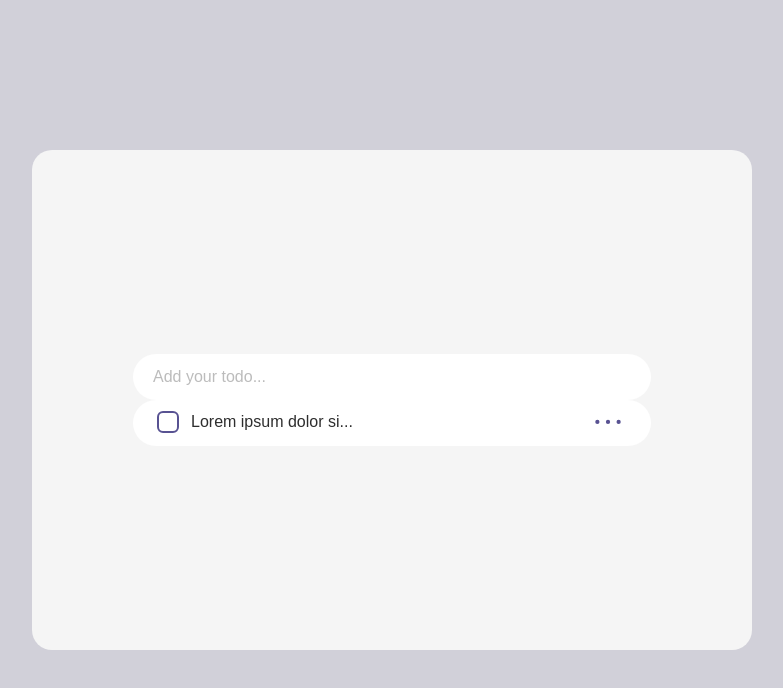
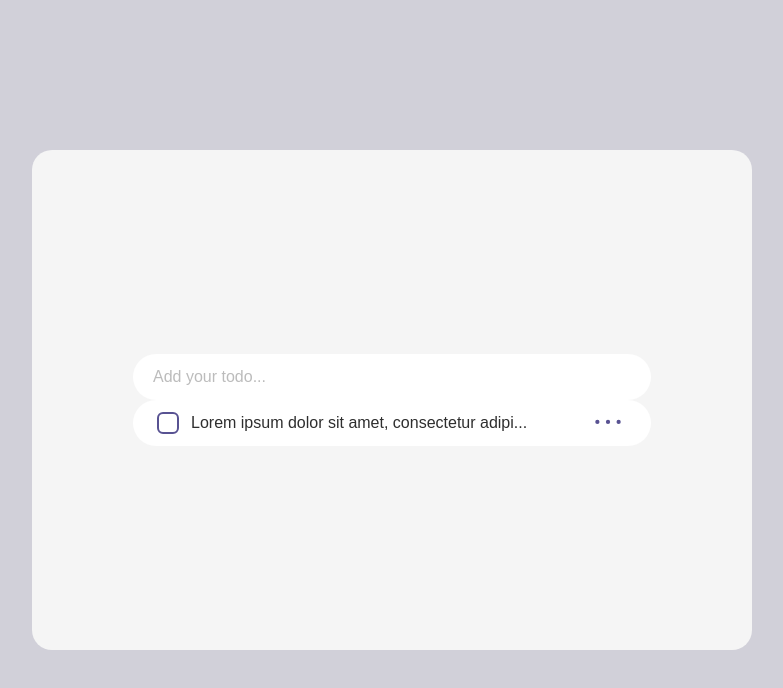
Before and after one commit to pploythehuman/TodoList, a React (Create React App) app: page / in a window 1280 px wide. Shown: the top 688 px of the page, without its empty margins (248-1031 px from the left). Built offline with nearby package versions, Linux system fonts and the light colour scheme.

Commit message:
fix width of task item title

```diff
--- a/src/components/TaskItem.tsx
+++ b/src/components/TaskItem.tsx
@@ -8,7 +8,7 @@ interface TaskItemProps {
   maxlength?: number;
 }
 
-const TaskItem:React.FC<TaskItemProps>= ({ title, isChecked, maxlength=20 }) => {
+const TaskItem:React.FC<TaskItemProps>= ({ title, isChecked, maxlength=45 }) => {
   const containerRef = useRef<HTMLDivElement | null>(null);
 
   const [isEditing, setIsEditing] = useState(false);
@@ -42,7 +42,7 @@ const TaskItem:React.FC<TaskItemProps>= ({ title, isChecked, maxlength=20 }) =>
   return(
     <div className="task-item" ref={containerRef}>
       <div className="task-item-checkbox">
-        <label>
+        <label style={{ display: 'grid', gridTemplateColumns: 'auto 1fr'}}>
           <input type="checkbox" />
           <input
             className="task-item-title"
@@ -61,7 +61,6 @@ const TaskItem:React.FC<TaskItemProps>= ({ title, isChecked, maxlength=20 }) =>
       ) : (
         <EllipsisButton onEdit={handleEdit}/>
       )}
-
     </div>
   );
 };
--- a/src/index.scss
+++ b/src/index.scss
@@ -75,8 +75,8 @@ p {
 
 /* Task Item */
 .task-item {
-  display: flex;
-  justify-content: space-between;
+  display: grid;
+  grid-template-columns: 1fr auto;
   align-items: center;
   width: 518px;
   height: 46px;
@@ -116,7 +116,6 @@ p {
 }
 
 .task-item-title {
-  width: 300px; // need to fix
   border: none;
   @include text;
 }
@@ -129,6 +128,7 @@ p {
 .task-item-save-button {
   width: 64px;
   height: 36px;
+  margin-left: 10px;
   background: $color-primary;
   border-radius: 999px;
   border: none;
```
